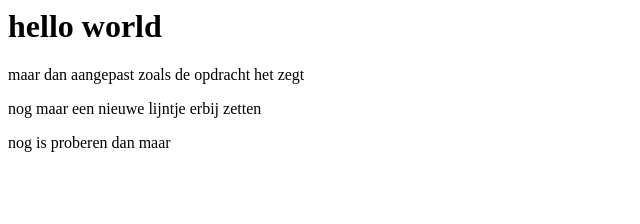
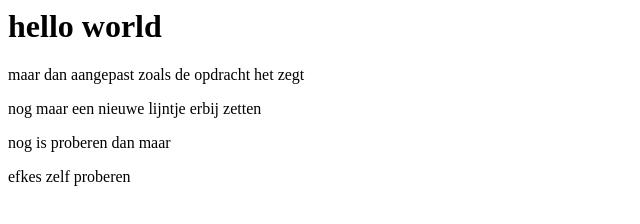
Before and after one commit to stefGeybels/my-second-repo, a plain HTML site: page index.html in a window 1280 px wide. Shown: the whole page, without its empty margins (0-640 px from the left). Drawn offline with Linux system fonts and the light colour scheme.

Commit message:
Online update index.html

```diff
--- a/index.html
+++ b/index.html
@@ -3,3 +3,4 @@
 <p>nog maar een nieuwe lijntje erbij zetten
 </p>
 <p>nog is proberen dan maar</p>
+<p>efkes zelf proberen</p>
```
